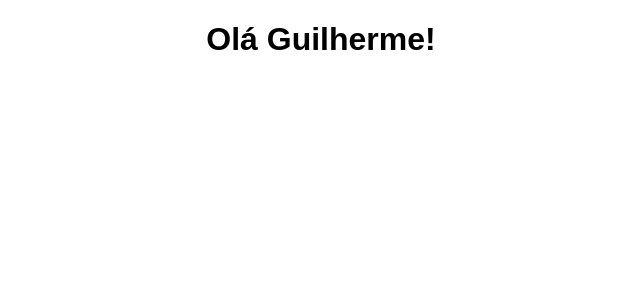
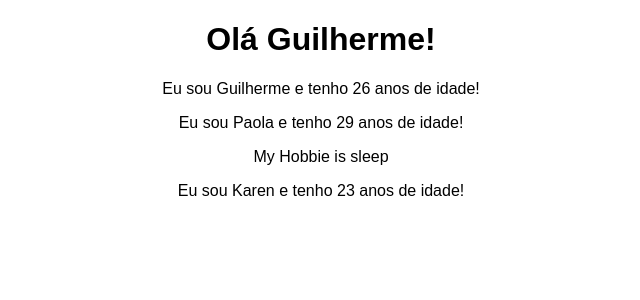
Before and after one commit to guilhermefelipesilva/react-noob, a React (Create React App) app: page / in a window 1280 px wide. Shown: the top 300 px of the page, without its empty margins (319-959 px from the left). Built offline with nearby package versions, Linux system fonts and the light colour scheme.

Commit message:
components, props, children

```diff
--- a/src/App.js
+++ b/src/App.js
@@ -1,12 +1,16 @@
 import React, { Component } from 'react';
 import logo from './logo.svg';
 import './App.css';
+import Person from './Person/Person'
 
 class App extends Component {
   render() {
     return (
       <div className="App">
         <h1>Olá Guilherme!</h1>
+        <Person name="Guilherme" age="26" />
+        <Person name="Paola" age="29" >My Hobbie is sleep</Person>
+        <Person name="Karen" age="23" />
       </div>
     );
   }
--- /dev/null
+++ b/src/Person/Person.js
@@ -0,0 +1,12 @@
+import React from 'react'
+
+const person = (props) => {
+    return (
+        <div>
+            <p>Eu sou {props.name} e tenho {props.age} anos de idade!</p>
+            <p>{props.children}</p>
+        </div>
+    )
+}
+
+export default person
```
